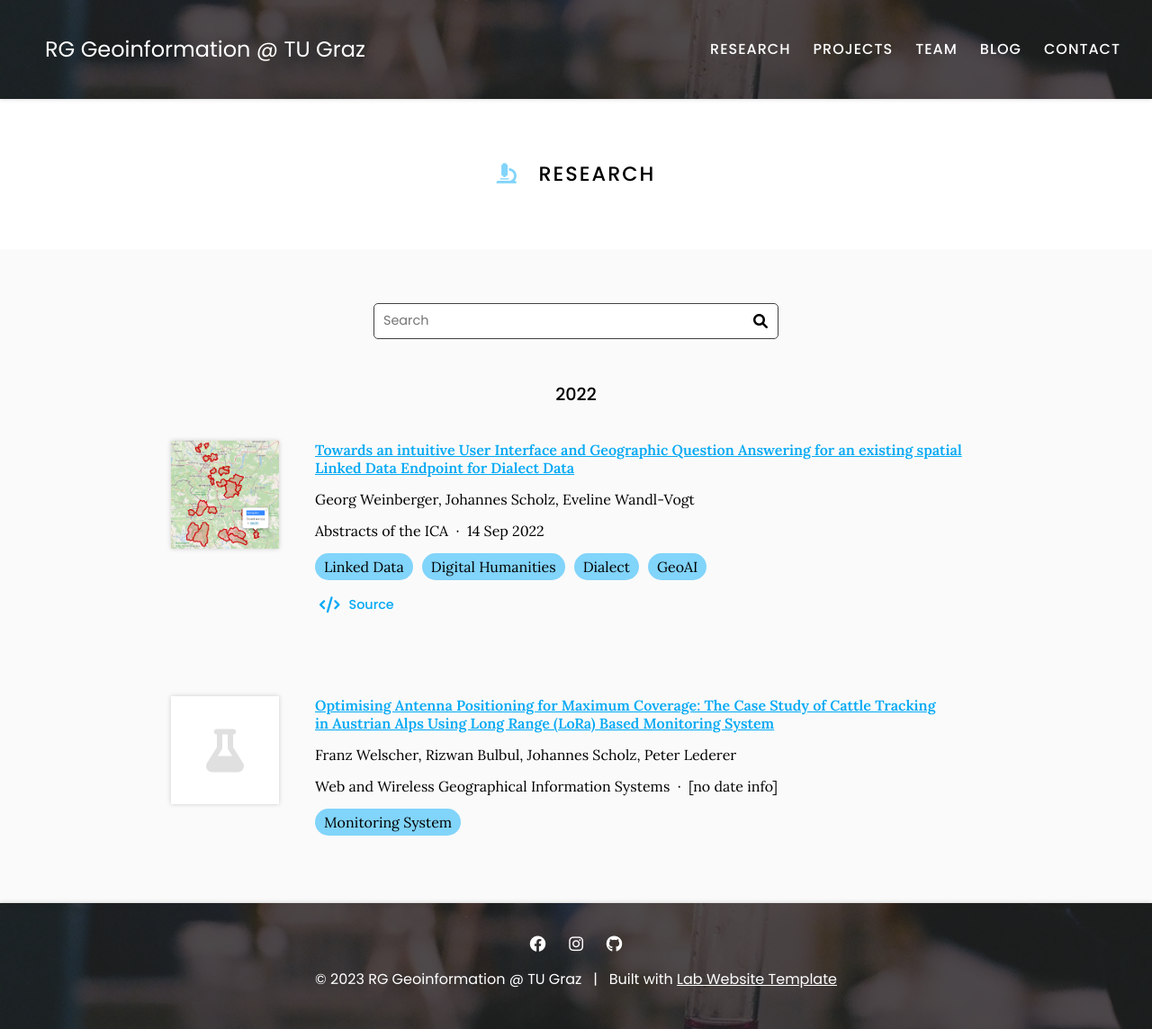
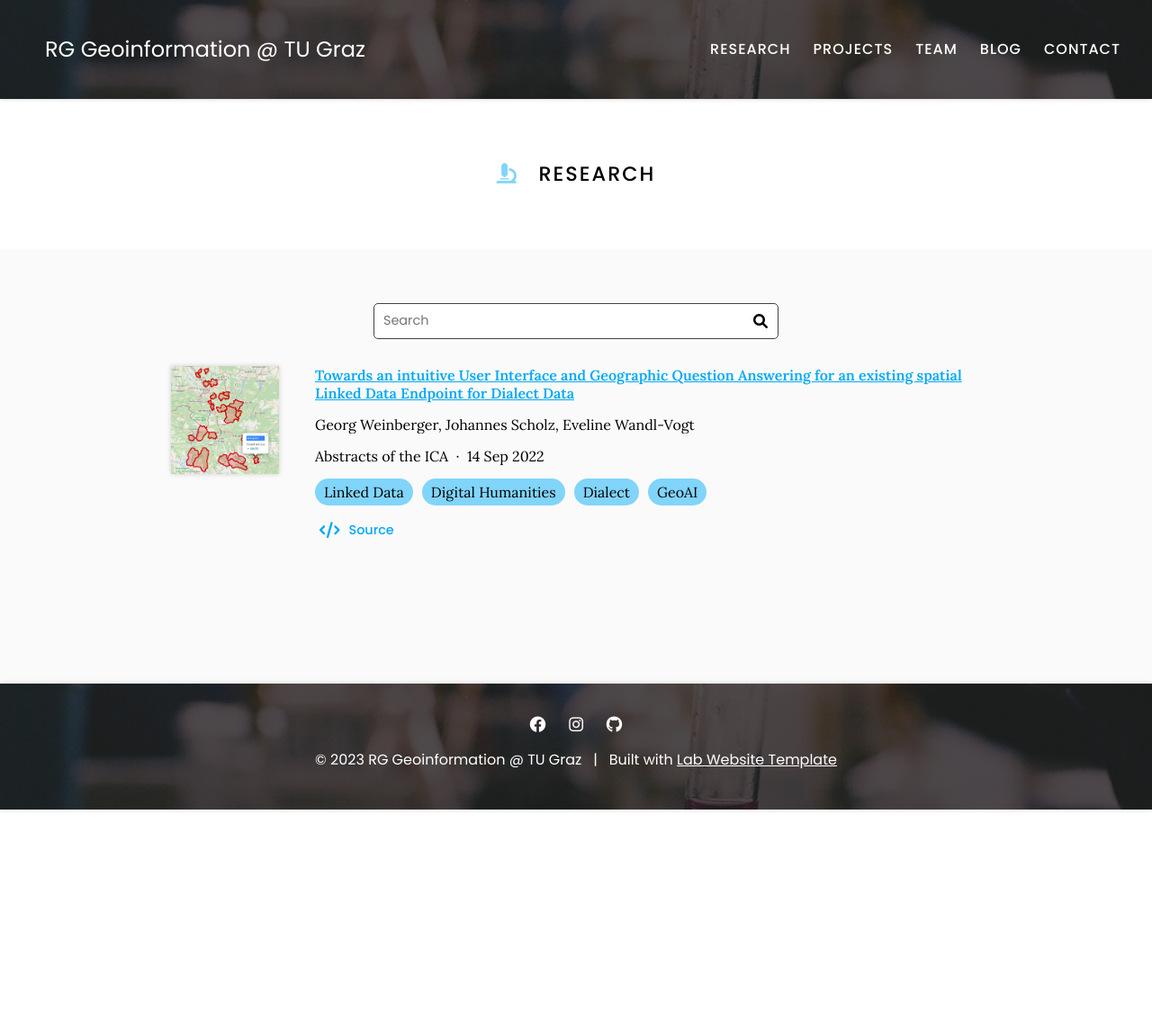
Before and after one commit to Geoinfo-TUGraz/Geoinfo-TUGraz.github.io, a Jekyll site: the page built from research/index.md, in a window 1280 px wide. Shown: the whole page at 90% size. Built offline with Jekyll 4.4.1, drawn with Linux system fonts in a browser that asks for light colours; after the commit the page ends 900 px from its top, so only the background shows below that.

Commit message:
Generate citations

```diff
--- a/_data/citations.yaml
+++ b/_data/citations.yaml
@@ -22,18 +22,3 @@
     link: https://github.com/Geoinfo-TUGraz/UI4Dialect
     text: Source
   _cache: 3deb36cb6c84459e2e6499448d2b10e4de6732c70bada5c8be7346575195835a
-- id: doi:10.1007/978-3-031-06245-2_6
-  title: "Optimising Antenna Positioning for\_Maximum Coverage: The Case Study of\_\
-    Cattle Tracking in\_Austrian Alps Using Long Range (LoRa) Based Monitoring System"
-  authors:
-  - Franz Welscher
-  - Rizwan Bulbul
-  - Johannes Scholz
-  - Peter Lederer
-  publisher: Web and Wireless Geographical Information Systems
-  date: ''
-  link: https://doi.org/grqp9g
-  image: null
-  tags:
-  - Monitoring System
-  _cache: a2e04797542c968467c86a26ca5f148acd696f9cf323745030e1bf3e10f93d55
```
